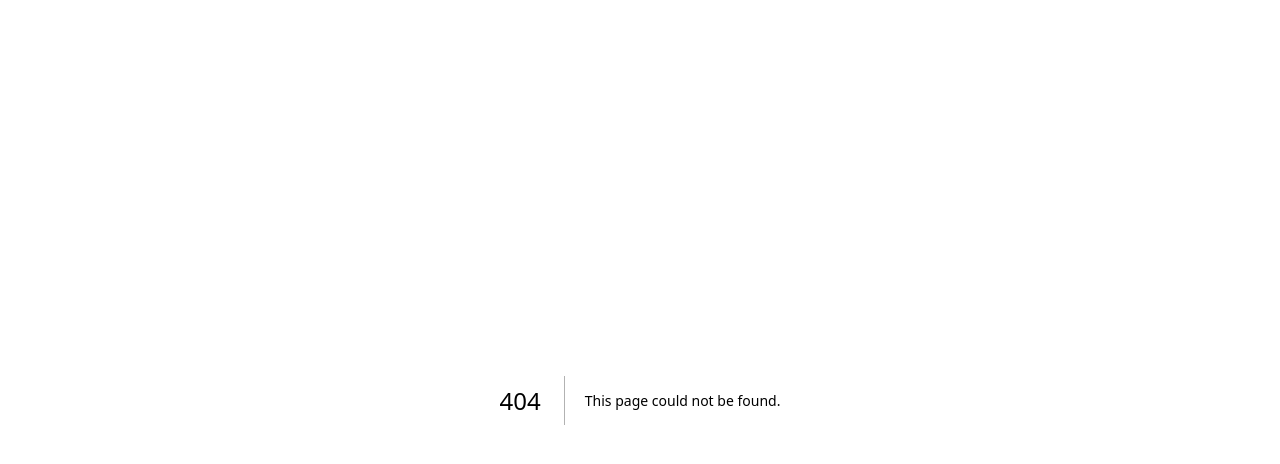
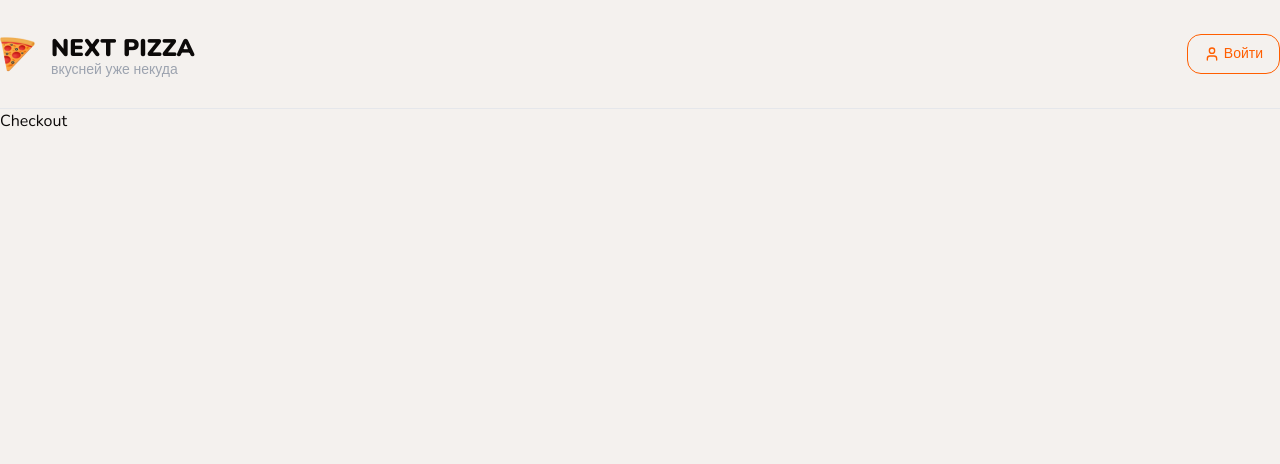
Before and after one commit to PerpetuumG/next_pizza_archakov, a Next.js app: page /checkout in a window 1280 px wide. Before the commit this address had no page. Shown: the top 464 px of the page. Built offline with nearby package versions, Linux system fonts and the light colour scheme.

Commit message:
layout chechout

```diff
--- /dev/null
+++ b/app/(checkout)/checkout/page.tsx
@@ -0,0 +1,3 @@
+export default function CheckoutPage() {
+  return <div>Checkout</div>;
+}
--- /dev/null
+++ b/app/(checkout)/layout.tsx
@@ -0,0 +1,19 @@
+import React from 'react';
+import { Metadata } from 'next';
+import { Container, Header } from '@/shared/components/shared';
+
+export const metadata: Metadata = {
+  title: 'Next Pizza | Корзина',
+  description: 'Checkout',
+};
+
+export default function CheckoutLayout({ children }: { children: React.ReactNode }) {
+  return (
+    <main className={'min-h-screen bg-[#f4f1ee]'}>
+      <Container>
+        <Header hasSearch={false} hasCart={false} className={'border-b-gray-200'} />
+        {children}
+      </Container>
+    </main>
+  );
+}
--- a/shared/components/shared/header.tsx
+++ b/shared/components/shared/header.tsx
@@ -3,16 +3,18 @@ import { cn } from '@/shared/lib/utils';
 import { CartButton, Container, SearchInput } from '@/shared/components/shared';
 import Image from 'next/image';
 import { Button } from '@/shared/components/ui';
-import { ArrowRight, ShoppingCart, User } from 'lucide-react';
+import { User } from 'lucide-react';
 import Link from 'next/link';
 
 interface Props {
+  hasSearch?: boolean;
+  hasCart?: boolean;
   className?: string;
 }
 
-export const Header: FC<Props> = ({ className }) => {
+export const Header: FC<Props> = ({ hasSearch = true, hasCart = true, className }) => {
   return (
-    <header className={cn('border border-b', className)}>
+    <header className={cn('border-b', className)}>
       <Container className={'flex items-center justify-between py-8 '}>
         {/* Левая часть */}
         <Link href={'/'}>
@@ -26,9 +28,11 @@ export const Header: FC<Props> = ({ className }) => {
         </Link>
 
         {/* Центральная часть */}
-        <div className={'mx-10 flex-1'}>
-          <SearchInput />
-        </div>
+        {hasSearch && (
+          <div className={'mx-10 flex-1'}>
+            <SearchInput />
+          </div>
+        )}
 
         {/* Правая часть */}
         <div className={'flex items-center gap-3'}>
@@ -37,7 +41,7 @@ export const Header: FC<Props> = ({ className }) => {
             Войти
           </Button>
 
-          <CartButton />
+          {hasCart && <CartButton />}
         </div>
       </Container>
     </header>
```
